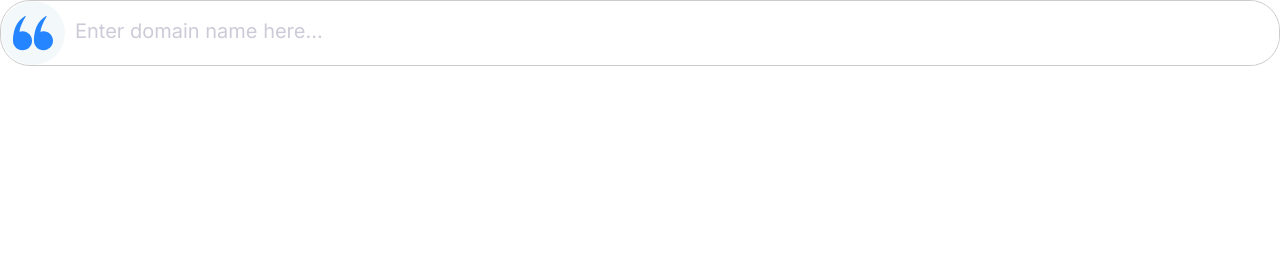
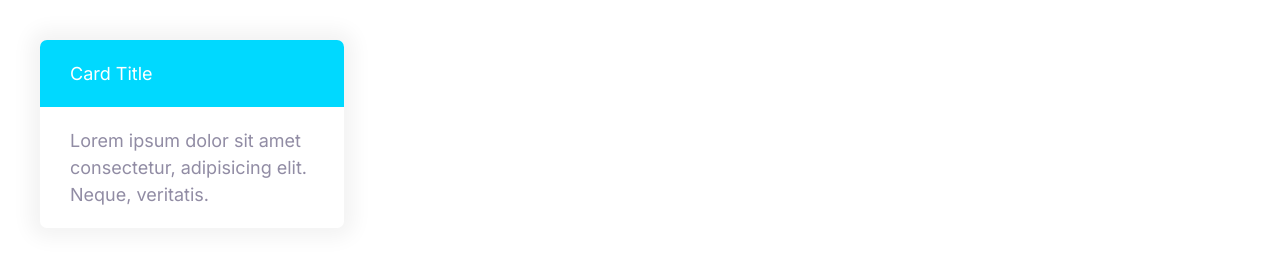
Before and after one commit to Kemsmooth/hostify, a plain HTML site: page index.html in a window 1280 px wide. Drawn offline with Linux system fonts and the light colour scheme.

Commit message:
Build cards

```diff
--- a/css/styles.css
+++ b/css/styles.css
@@ -272,3 +272,24 @@ a {
         font-size: 1.5rem;
     }
 }
+
+/* Cards */
+.card {
+    border-radius: 7px;
+    box-shadow: 0 0 20px 10px #f3f3f3;
+    overflow: hidden;
+}
+
+.card__header, .card__body {
+    padding: 2rem 3rem;
+}
+
+.card--primary .card__header {
+    background: var(--color-primary);
+    color: #fff;
+}
+
+.card--secondary .card__header {
+    background: var(--color-secondary);
+    color: #fff;
+}
--- a/index.html
+++ b/index.html
@@ -14,17 +14,14 @@
     <link rel="stylesheet" href="css/styles.css" />
   </head>
   <body>
-    <div class="input-group">
-      <span class="icon-container">
-        <svg class="icon icon--primary">
-          <use xlink:href="images/sprite.svg#quotes"></use>
-        </svg>
-      </span>
-      <input
-        type="text"
-        class="input"
-        placeholder="Enter domain name here..."
-      />
+    <div style="width: 30%; padding: 4rem">
+      <div class="card card--secondary">
+        <header class="card__header">Card Title</header>
+        <div class="card__body">
+          Lorem ipsum dolor sit amet consectetur, adipisicing elit. Neque,
+          veritatis.
+        </div>
+      </div>
     </div>
   </body>
 </html>
```
